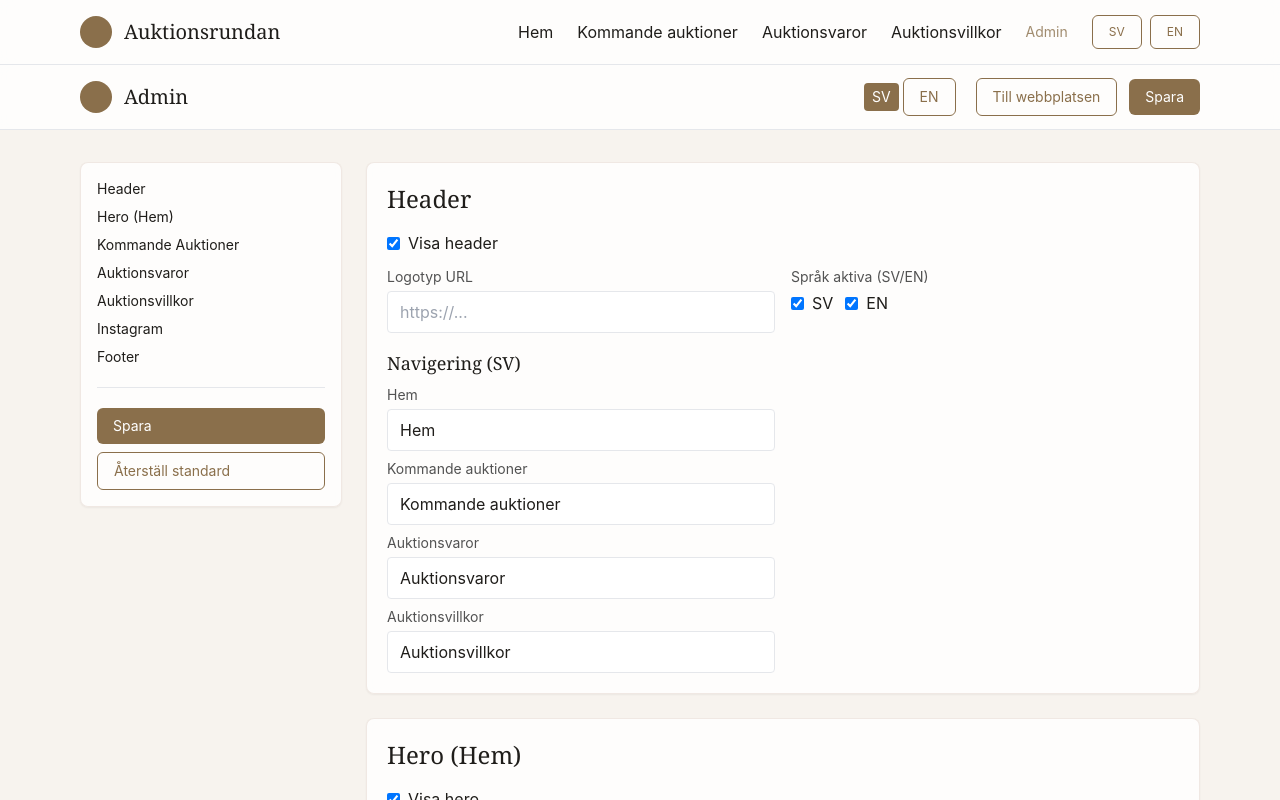
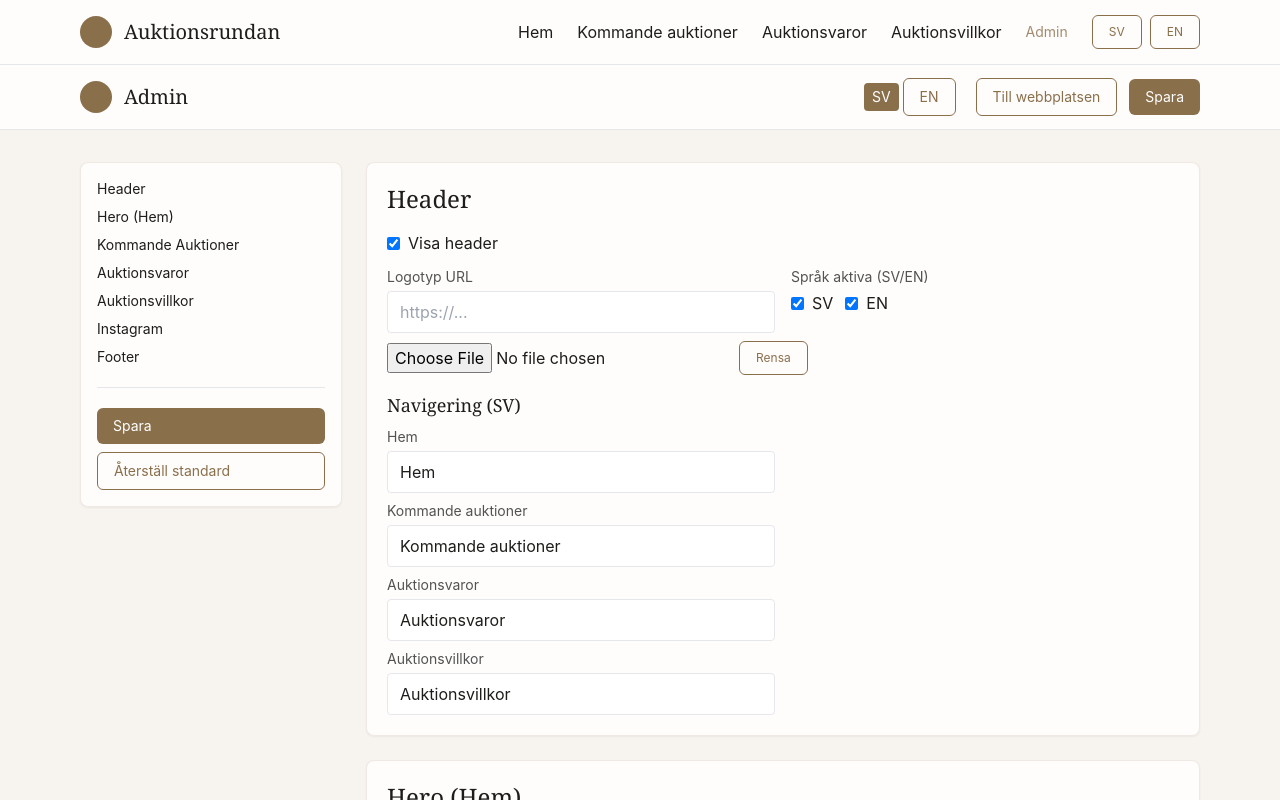
Before and after one commit to Houman6460/auktionsrundan, a React (Vite) app: page /admin in a window 1280 px wide. Both pictures are taken after typing "Sample123" into the empty fields and a click on the button "Logga in". Shown: the top 800 px of the page. Built offline with nearby package versions, Linux system fonts and the light colour scheme.

Commit message:
feat(admin): allow image upload for logo and hero background (data URL preview + clear)

```diff
--- a/src/admin/Admin.jsx
+++ b/src/admin/Admin.jsx
@@ -32,6 +32,29 @@ export default function Admin() {
     let cur = next
     for (let i = 0; i < path.length - 1; i++) cur = cur[path[i]]
     cur[path[path.length - 1]] = value
+    setData(next)
+  }
+
+  // Convert an uploaded image to Data URL and store at given path
+  const handleFileToDataUrl = (path) => async (e) => {
+    const file = e.target.files?.[0]
+    if (!file) return
+    const reader = new FileReader()
+    reader.onload = () => {
+      const next = { ...data }
+      let cur = next
+      for (let i = 0; i < path.length - 1; i++) cur = cur[path[i]]
+      cur[path[path.length - 1]] = reader.result
+      setData(next)
+    }
+    reader.readAsDataURL(file)
+  }
+
+  const clearField = (path) => () => {
+    const next = { ...data }
+    let cur = next
+    for (let i = 0; i < path.length - 1; i++) cur = cur[path[i]]
+    cur[path[path.length - 1]] = ''
     setData(next)
   }
 
@@ -169,6 +192,15 @@ export default function Admin() {
             <div>
               <label className="block text-sm text-neutral-600 mb-1">Logotyp URL</label>
               <input className="w-full border rounded px-3 py-2" value={data.header.logo || ''} onChange={handleChange(['header','logo'])} placeholder="https://..." />
+              <div className="mt-2 flex items-center gap-2">
+                <input type="file" accept="image/*" onChange={handleFileToDataUrl(['header','logo'])} />
+                <button type="button" className="btn-outline text-xs" onClick={clearField(['header','logo'])}>Rensa</button>
+              </div>
+              {data.header.logo && (
+                <div className="mt-2">
+                  <img src={data.header.logo} alt="Logotyp" className="h-12 w-auto border rounded bg-white" />
+                </div>
+              )}
             </div>
             <div>
               <label className="block text-sm text-neutral-600 mb-1">Språk aktiva (SV/EN)</label>
@@ -202,6 +234,15 @@ export default function Admin() {
             <div>
               <label className="block text-sm text-neutral-600 mb-1">Bakgrundsbild URL</label>
               <input className="w-full border rounded px-3 py-2" value={data.hero.bg || ''} onChange={handleChange(['hero','bg'])} placeholder="https://..." />
+              <div className="mt-2 flex items-center gap-2">
+                <input type="file" accept="image/*" onChange={handleFileToDataUrl(['hero','bg'])} />
+                <button type="button" className="btn-outline text-xs" onClick={clearField(['hero','bg'])}>Rensa</button>
+              </div>
+              {data.hero.bg && (
+                <div className="mt-2">
+                  <img src={data.hero.bg} alt="Hero bakgrund" className="h-24 w-auto border rounded bg-white object-cover" />
+                </div>
+              )}
             </div>
             <div>
               <label className="block text-sm text-neutral-600 mb-1">CTA text ({currentLang.toUpperCase()})</label>
```
